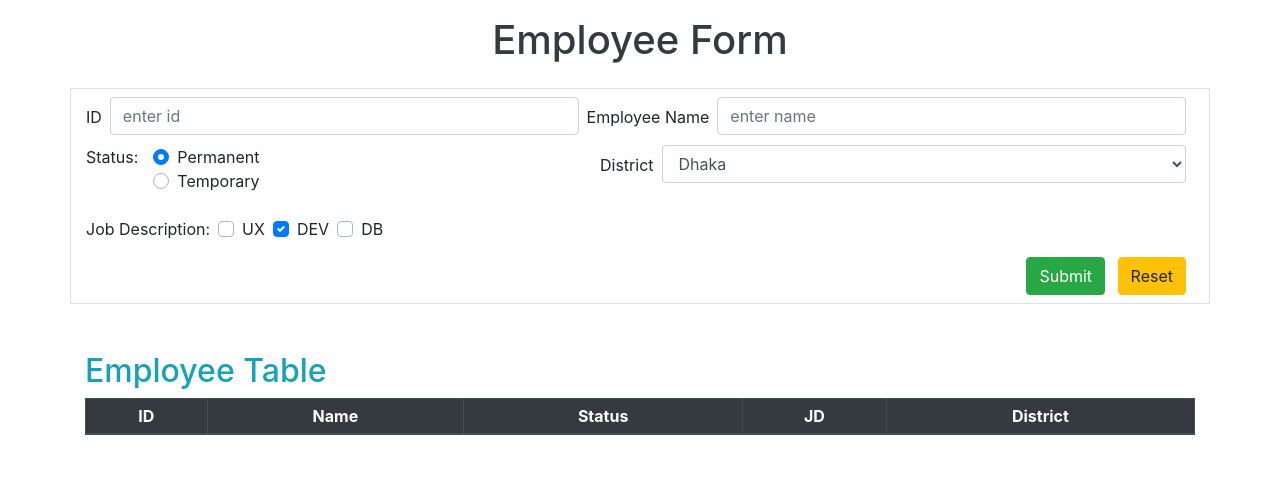
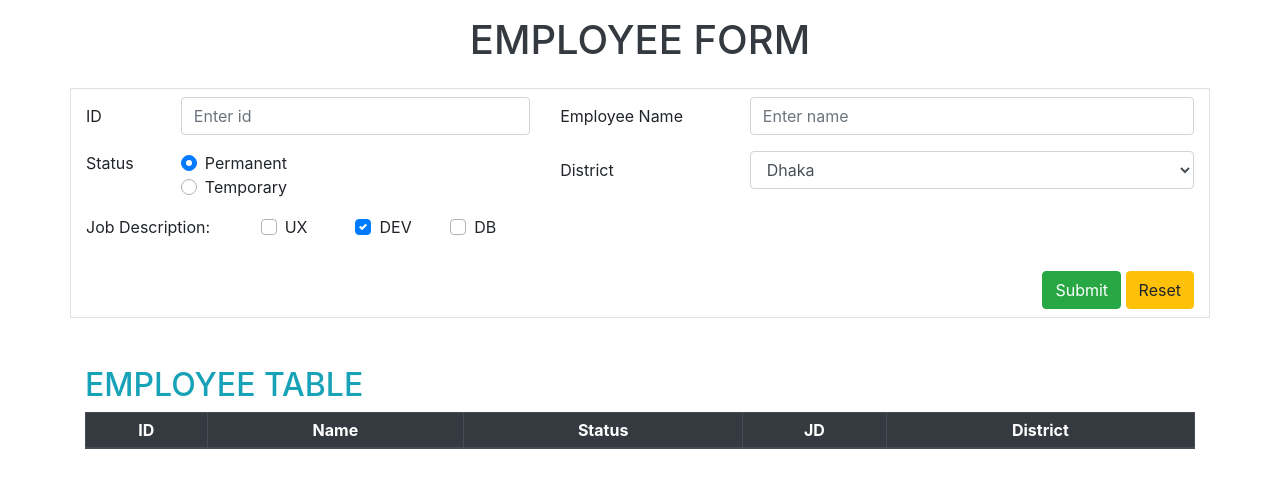
Before and after one commit to sagor1155/bootstrap, a plain HTML site: page employee_form/form_index.html in a window 1280 px wide. Drawn offline with nearby package versions, Linux system fonts and the light colour scheme.

Commit message:
form element alignment done using form-group, row & column

```diff
--- a/employee_form/form_index.html
+++ b/employee_form/form_index.html
@@ -10,27 +10,32 @@
         <script src="https://maxcdn.bootstrapcdn.com/bootstrap/4.4.1/js/bootstrap.min.js"></script>
         <script src="jquery-3.4.1.js"></script>
         <script src="form_script.js"></script>
+        <link rel="stylesheet" href="https://cdnjs.cloudflare.com/ajax/libs/animate.css/3.7.2/animate.min.css">
     </head>
 
     <body>
         <div class="container-sm p-3">
-            <div class="row justify-content-center text-dark">
-                <h1>Employee Form</h1>
+            <div class="row justify-content-center text-dark ">
+                <h1>EMPLOYEE FORM</h1>
             </div>
 		</div>
 
-        <div class="container border">
+        <div class="container-lg border">
             <form class="form" id="form01">
-                <div class="input-group">
-                    <label for="employeeId" class="mr-2 pb-2 mt-3">ID</label>
-                    <input type="number" class="form-control mb-2 mt-2 mr-2 rounded" placeholder="enter id" id="employeeId">
-                    <label for="employeeName" class="mr-2 pb-2 mt-3">Employee Name</label>
-                    <input type="text" class="form-control mb-2 mr-2 mt-2 rounded" placeholder="enter name" id="employeeName">
+                <div class="form-group row mt-2">
+                    <label for="employeeId" class="col-sm-1 col-form-label">ID</label>
+                    <div class="col-sm-4">
+                        <input type="number" class="form-control" placeholder="Enter id" id="employeeId">
+                    </div>
+                    <label for="employeeName" class="col-sm-2 col-form-label">Employee Name</label>
+                    <div class="col-sm-5">
+                        <input type="text" class="form-control" placeholder="Enter name" id="employeeName">
+                    </div>
                 </div>
 
-                <div class="input-group">
-                    <p>Status:</p>
-                    <div class="col-5">
+                <div class="form-group row">
+                    <p class="col-sm-1">Status</p>
+                    <div class="col-sm-4">
                         <div class="custom-control custom-radio">
                             <input type="radio" class="custom-control-input" id="radio_permanent" value="Permanent" name="radio_status" checked>
                             <label class="custom-control-label" for="radio_permanent">Permanent</label>
@@ -41,45 +46,46 @@
                         </div>
                     </div>
 
-                    <label for="district_select" class="pb-2 mt-2">District</label>
-                    <select class="form-control mx-2 rounded" id="district_select">
-                        <option>Dhaka</option>
-                        <option>Bogra</option>
-                        <option>Rangpur</option>
-                        <option>Kurigram</option>
-                    </select>
+                    <label for="district_select" class="col-sm-2 col-form-label">District</label>
+                    <div class="col-sm-5">
+                        <select class="form-control rounded" id="district_select">
+                            <option>Dhaka</option>
+                            <option>Bogra</option>
+                            <option>Rangpur</option>
+                            <option>Kurigram</option>
+                        </select>
+                    </div>
                 </div>
 
-                <br>
-                <div class="d-flex flex-inline">
-                    <p class="text mr-2">Job Description:</p>
-                    <div class="custom-control custom-checkbox mb-2 mr-2">
+                <div class="form-group row">
+                    <p class="col-sm-2">Job Description:</p>
+                    <div class="col-sm-1 custom-control custom-checkbox">
                         <input type="checkbox" class="custom-control-input" id="UX" name="UX" value="UX">
                         <label class="custom-control-label" for="UX">UX</label>
                     </div>
 
-                    <div class="custom-control custom-checkbox mb-2 mr-2">
+                    <div class="col-sm-1 custom-control custom-checkbox">
                         <input type="checkbox" class="custom-control-input" id="DEV" name="DEV" value="DEV" checked>
                         <label class="custom-control-label" for="DEV">DEV</label>
                     </div>
 
-                    <div class="custom-control custom-checkbox mb-2 mr-2">
+                    <div class="col-sm-1 custom-control custom-checkbox">
                         <input type="checkbox" class="custom-control-input" id="DB" name="DB" value="DB">
                         <label class="custom-control-label" for="DB">DB</label>
                     </div>
                 </div>
 
-                <div class="text-right">
-                    <input type="submit" class="btn btn-success mb-2 mr-2" id="submit_button" name="submit_button">
-                    <input type="reset"  class="btn btn-warning mb-2 mr-2" id="reset_button"  name="reset_button">
+                <div class="form group text-right">
+                    <input type="submit" class="btn btn-success mb-2" id="submit_button" name="submit_button">
+                    <input type="reset"  class="btn btn-warning mb-2" id="reset_button"  name="reset_button">
                 </div>
             </form>
         </div>
         <br><br>
 
         <!-- table -->
-		<div class="container table-responsive-sm ">
-			<h2 class="text text-info">Employee Table</h2>
+		<div class="container table-responsive-sm">
+			<h2 class="text text-info">EMPLOYEE TABLE</h2>
 			<table class="table table-sm table-bordered text-center" id="table01">
 				<thead class="thead-dark">
 					<tr>
--- a/employee_form/form_script.js
+++ b/employee_form/form_script.js
@@ -1,6 +1,5 @@
 
 $(document).ready(function(){
-
     $("#submit_button").click(function(event){
         event.preventDefault();
         createTableBody(
@@ -38,15 +37,10 @@ $(document).ready(function(){
         var jobDescriptionDev = $('input[name=DEV]:checked').val();
         var jobDescriptionDb  = $('input[name=DB]:checked').val();
 
-        if(jobDescriptionUx){
-            jobDescription += " UX";
-        }
-        if(jobDescriptionDev){
-            jobDescription += " DEV";
-        }
-        if(jobDescriptionDb){
-            jobDescription += " DB";
-        }
+        jobDescription = (jobDescriptionUx ? jobDescriptionUx : '') +
+            (jobDescriptionDev ? ((jobDescriptionUx? ('-' + jobDescriptionDev) : jobDescriptionDev)):'') +
+            (jobDescriptionDb ? (((jobDescriptionUx || jobDescriptionDev)? ('-' + jobDescriptionDb) : jobDescriptionDb)):'');
+
         return jobDescription;
     }
 });
```
